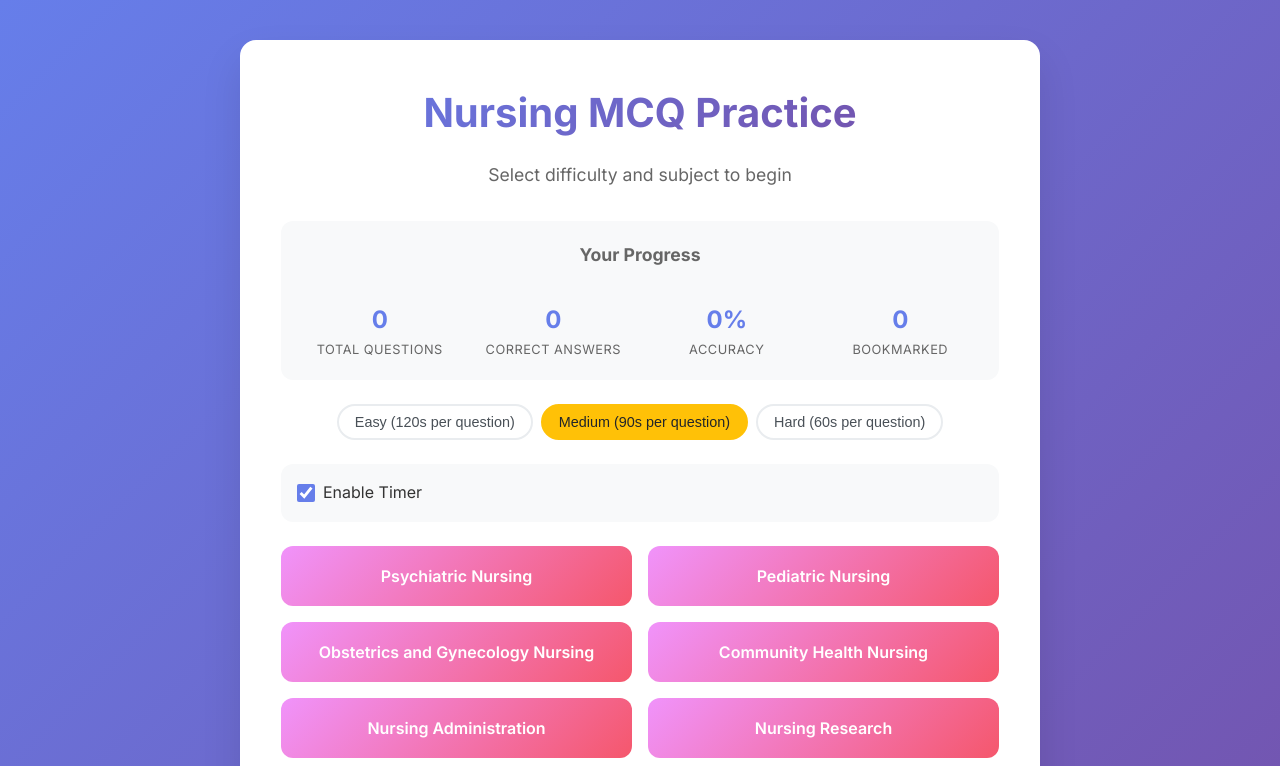
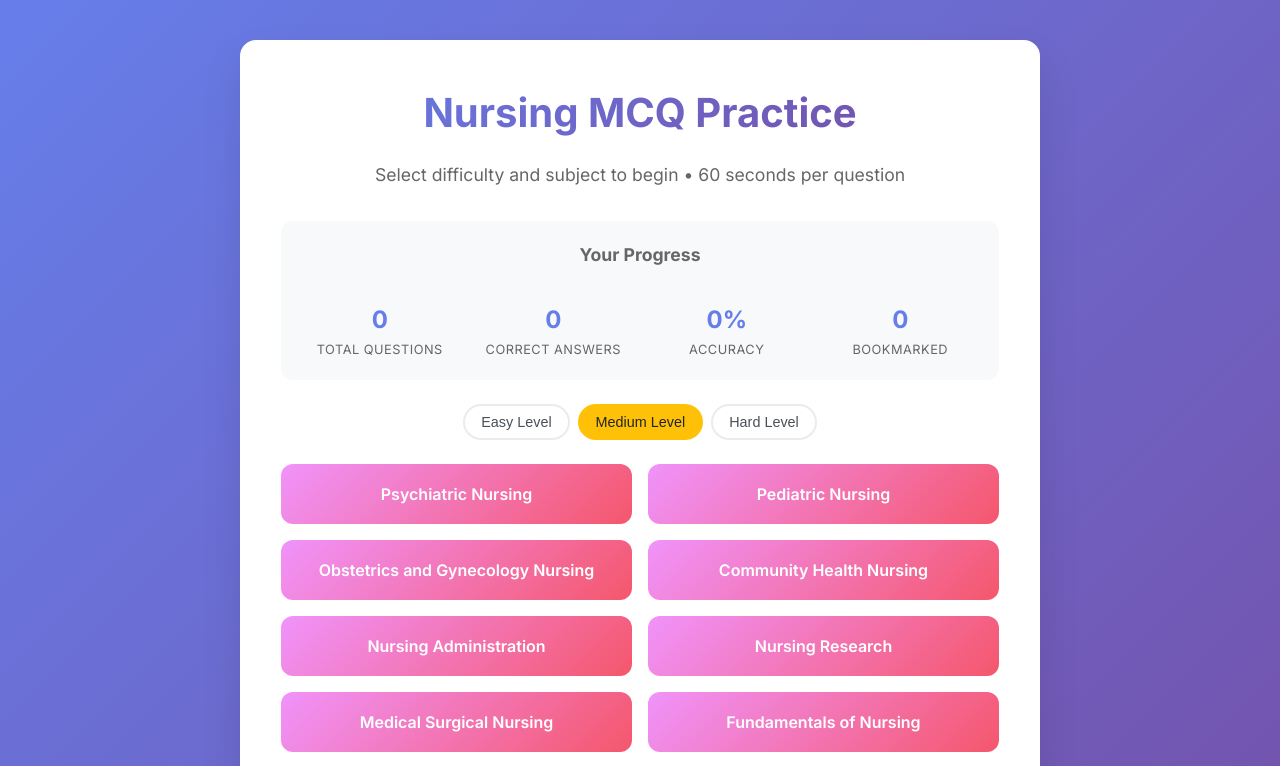
Before and after one commit to ashmilgit15/nursing-mcq-website, a React (Vite) app: page / in a window 1280 px wide. Shown: the top 766 px of the page. Built offline with nearby package versions, Linux system fonts and the light colour scheme.

Commit message:
⏱️ Simplify timer: Remove toggle option, set fixed 60-second timer for all questions

```diff
--- a/src/App.jsx
+++ b/src/App.jsx
@@ -19,8 +19,8 @@ const SUBJECTS = [
 ]
 
 const DIFFICULTY_LEVELS = {
-    easy: { name: 'Easy', timePerQuestion: 120, color: 'easy' },
-    medium: { name: 'Medium', timePerQuestion: 90, color: 'medium' },
+    easy: { name: 'Easy', timePerQuestion: 60, color: 'easy' },
+    medium: { name: 'Medium', timePerQuestion: 60, color: 'medium' },
     hard: { name: 'Hard', timePerQuestion: 60, color: 'hard' }
 }
 
@@ -89,8 +89,8 @@ function Timer({ timeLeft, isActive, onTimeUp, difficulty }) {
                 ⏱️ {formatTime(timeLeft)}
             </div>
             <div className="difficulty-indicator">
-                <span className={`difficulty-btn ${difficulty} active`}>
-                    {DIFFICULTY_LEVELS[difficulty].name}
+                <span className="difficulty-btn medium active">
+                    60 Seconds
                 </span>
             </div>
         </div>
@@ -341,13 +341,12 @@ function BookmarkedReview({ onBack }) {
 
 function SubjectPicker({ onPick, onViewBookmarks }) {
     const [difficulty, setDifficulty] = useState('medium')
-    const [timerEnabled, setTimerEnabled] = useState(true)
     const [stats] = useState(getStoredStats())
 
     return (
         <div className="card">
             <h1 className="title">Nursing MCQ Practice</h1>
-            <p className="subtitle">Select difficulty and subject to begin</p>
+            <p className="subtitle">Select difficulty and subject to begin • 60 seconds per question</p>
 
             <Statistics stats={stats} onViewBookmarks={onViewBookmarks} />
 
@@ -358,20 +357,9 @@ function SubjectPicker({ onPick, onViewBookmarks }) {
                         className={`difficulty-btn ${level.color} ${difficulty === key ? 'active' : ''}`}
                         onClick={() => setDifficulty(key)}
                     >
-                        {level.name} ({level.timePerQuestion}s per question)
+                        {level.name} Level
                     </button>
                 ))}
-            </div>
-
-            <div className="timer-container">
-                <label style={{ display: 'flex', alignItems: 'center', gap: '8px', cursor: 'pointer' }}>
-                    <input
-                        type="checkbox"
-                        checked={timerEnabled}
-                        onChange={(e) => setTimerEnabled(e.target.checked)}
-                    />
-                    Enable Timer
-                </label>
             </div>
 
             <div className="subjects-grid">
@@ -379,7 +367,7 @@ function SubjectPicker({ onPick, onViewBookmarks }) {
                     <button
                         key={s}
                         className="btn subject"
-                        onClick={() => onPick(s, difficulty, timerEnabled)}
+                        onClick={() => onPick(s, difficulty)}
                     >
                         {s}
                     </button>
@@ -389,7 +377,7 @@ function SubjectPicker({ onPick, onViewBookmarks }) {
     )
 }
 
-function Quiz({ subject, difficulty, timerEnabled, onRestart }) {
+function Quiz({ subject, difficulty, onRestart }) {
     const [allQuestions, setAllQuestions] = useState([])
     const [seed, setSeed] = useState(() => Math.random())
     const [stats, setStats] = useState(getStoredStats())
@@ -439,9 +427,9 @@ function Quiz({ subject, difficulty, timerEnabled, onRestart }) {
     const [answers, setAnswers] = useState([]) // per-round answers
     const [showResult, setShowResult] = useState(false)
 
-    // Timer states
-    const [timeLeft, setTimeLeft] = useState(DIFFICULTY_LEVELS[difficulty].timePerQuestion)
-    const [timerActive, setTimerActive] = useState(timerEnabled)
+    // Timer states - always enabled with 60 seconds
+    const [timeLeft, setTimeLeft] = useState(60)
+    const [timerActive, setTimerActive] = useState(true)
 
     // Derive the question for the current round and position
     let q = null
@@ -476,11 +464,9 @@ function Quiz({ subject, difficulty, timerEnabled, onRestart }) {
 
     // Reset timer when moving to next question
     useEffect(() => {
-        if (timerEnabled) {
-            setTimeLeft(DIFFICULTY_LEVELS[difficulty].timePerQuestion)
-            setTimerActive(selectedIndex === null)
-        }
-    }, [currentInRound, difficulty, timerEnabled, selectedIndex])
+        setTimeLeft(60) // Always 60 seconds
+        setTimerActive(selectedIndex === null)
+    }, [currentInRound, selectedIndex])
 
     function handlePick(i) {
         if (selectedIndex !== null) return
@@ -531,10 +517,8 @@ function Quiz({ subject, difficulty, timerEnabled, onRestart }) {
         if (currentInRound + 1 < total) {
             setCurrentInRound((c) => c + 1)
             setSelectedIndex(null)
-            if (timerEnabled) {
-                setTimeLeft(DIFFICULTY_LEVELS[difficulty].timePerQuestion)
-                setTimerActive(true)
-            }
+            setTimeLeft(60) // Always 60 seconds
+            setTimerActive(true)
         } else {
             setShowResult(true)
             setTimerActive(false)
@@ -560,10 +544,8 @@ function Quiz({ subject, difficulty, timerEnabled, onRestart }) {
         setSelectedIndex(null)
         setAnswers([])
         setShowResult(false)
-        if (timerEnabled) {
-            setTimeLeft(DIFFICULTY_LEVELS[difficulty].timePerQuestion)
-            setTimerActive(true)
-        }
+        setTimeLeft(60) // Always 60 seconds
+        setTimerActive(true)
     }
 
     function nextRound() {
@@ -580,10 +562,8 @@ function Quiz({ subject, difficulty, timerEnabled, onRestart }) {
         setSelectedIndex(null)
         setAnswers([])
         setShowResult(false)
-        if (timerEnabled) {
-            setTimeLeft(DIFFICULTY_LEVELS[difficulty].timePerQuestion)
-            setTimerActive(true)
-        }
+        setTimeLeft(60) // Always 60 seconds
+        setTimerActive(true)
     }
 
     if (showResult) {
@@ -656,7 +636,7 @@ function Quiz({ subject, difficulty, timerEnabled, onRestart }) {
                 timeLeft={timeLeft}
                 isActive={timerActive}
                 onTimeUp={handleTimeUp}
-                difficulty={difficulty}
+                difficulty="fixed"
             />
 
             <div className="question" style={{ position: 'relative' }}>
@@ -749,8 +729,8 @@ export default function App() {
     const [currentView, setCurrentView] = useState('subjects') // 'subjects', 'quiz', 'bookmarks'
     const [quizConfig, setQuizConfig] = useState(null)
 
-    const handleSubjectPick = (subject, difficulty, timerEnabled) => {
-        setQuizConfig({ subject, difficulty, timerEnabled })
+    const handleSubjectPick = (subject, difficulty) => {
+        setQuizConfig({ subject, difficulty })
         setCurrentView('quiz')
     }
 
@@ -779,7 +759,6 @@ export default function App() {
                 <Quiz
                     subject={quizConfig.subject}
                     difficulty={quizConfig.difficulty}
-                    timerEnabled={quizConfig.timerEnabled}
                     onRestart={handleRestart}
                 />
             )}
@@ -787,7 +766,7 @@ export default function App() {
                 <BookmarkedReview onBack={handleBackToSubjects} />
             )}
             <footer className="footer">
-                Enhanced MCQ Practice • Timer & Difficulty Options • Progress Tracking • Bookmarks
+                Enhanced MCQ Practice • 60 Second Timer • Progress Tracking • Bookmarks
                 <div className="watermark">
                     Developed by <a href="https://github.com/ashmilgit15" target="_blank" rel="noopener noreferrer">@ashmilgit15</a>
                 </div>
```
